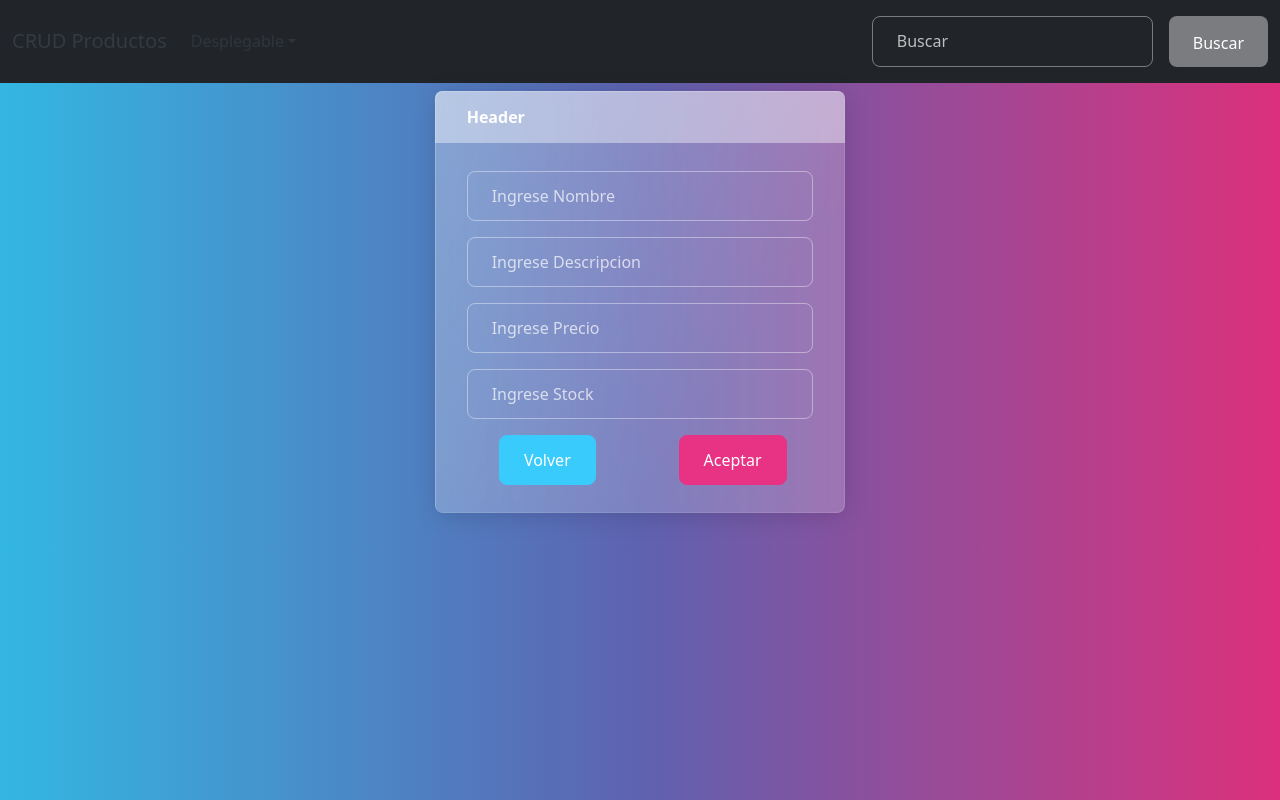
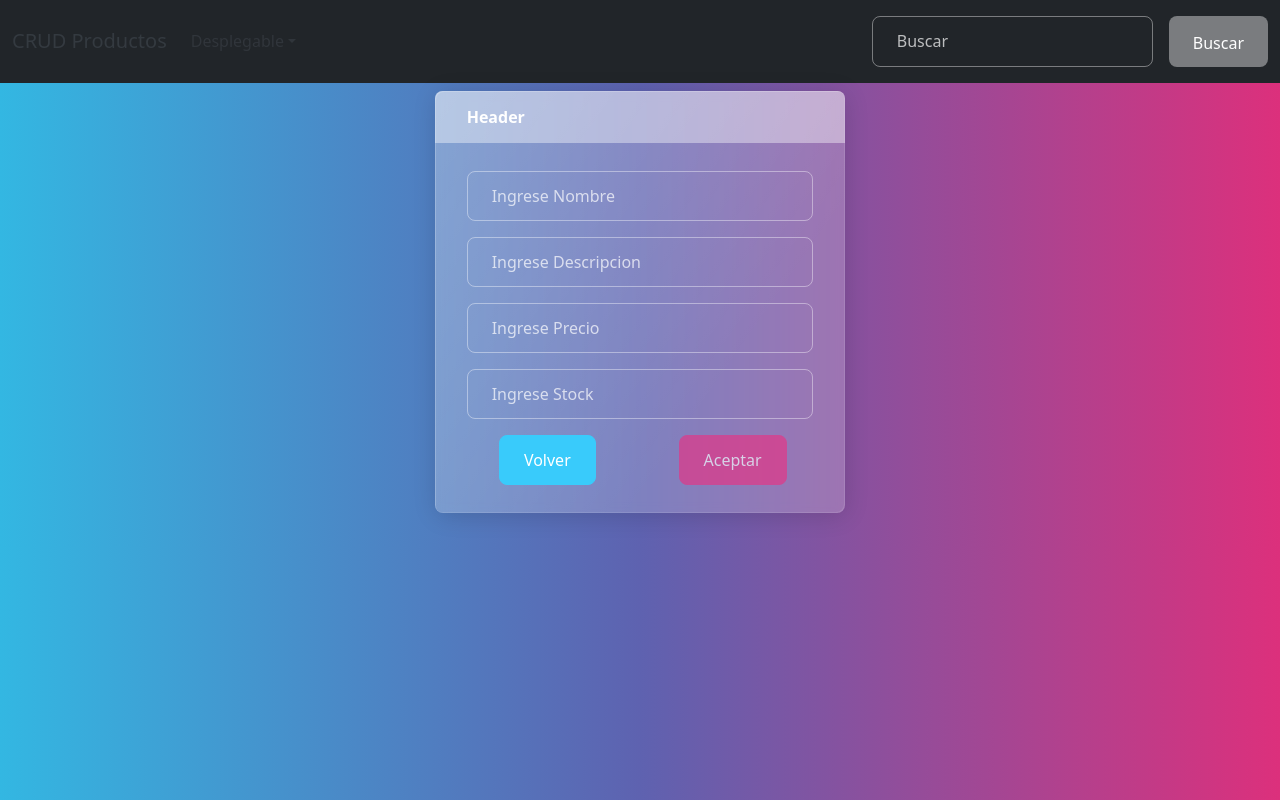
Before and after one commit to Bryanpercy118/FrontAngular, an Angular app: page /add in a window 1280 px wide. Built offline with nearby package versions, Linux system fonts and the light colour scheme.

Commit message:
validators form button disabled

```diff
--- a/src/app/components/add-edit-products/add-edit-products.component.html
+++ b/src/app/components/add-edit-products/add-edit-products.component.html
@@ -17,7 +17,7 @@
                             <button routerLink="/" type="button" class="btn btn-info">Volver</button>
                         </div>
                         <div class="col-lg-6">
-                            <button  type="submit" class="btn btn-primary"> Aceptar</button>
+                            <button [disabled]="form.invalid" type="submit" class="btn btn-primary"> Aceptar</button>
                         </div>
                     </div>
 
```
